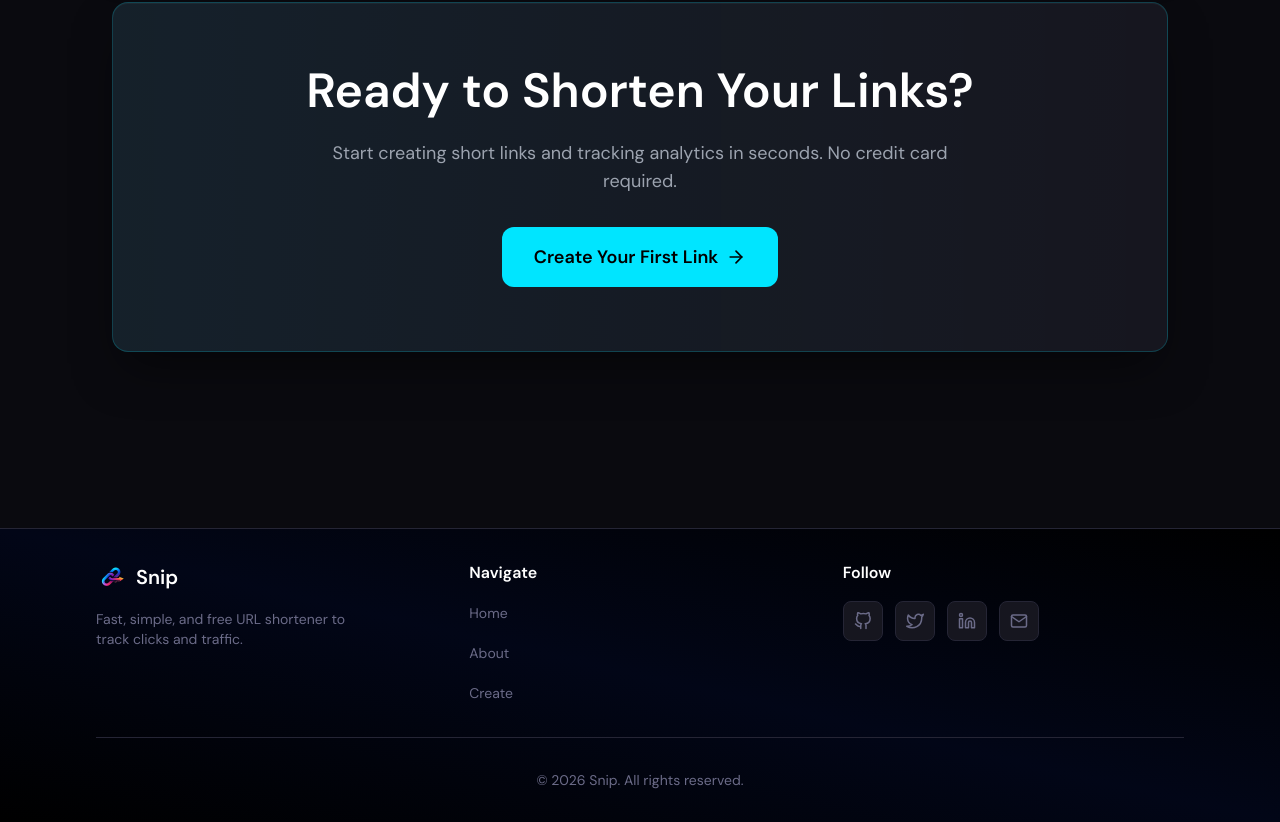
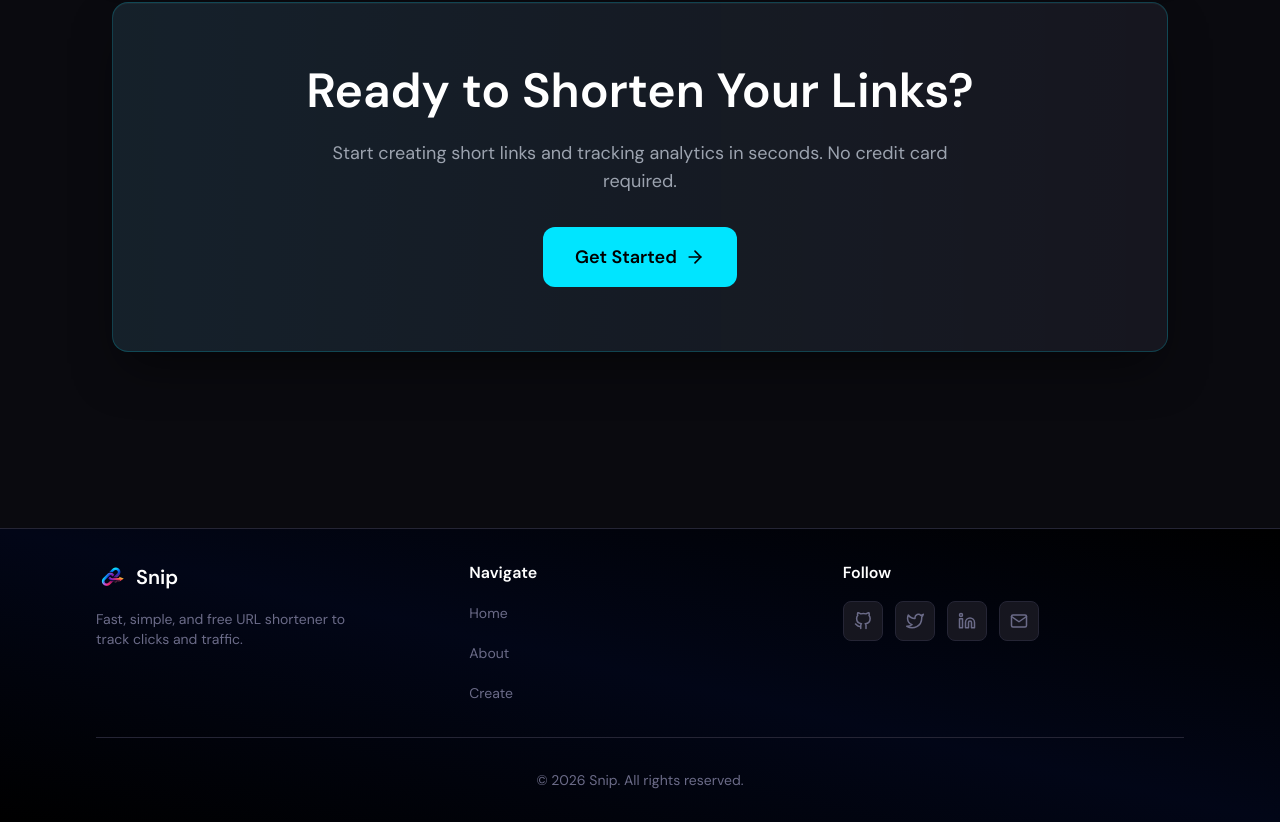
Before and after one commit to nitaidalal/url-shortener-app, a React (Vite) app in the folder frontend/: page /about in a window 1280 px wide. Shown: the part 1755-2577 px from the top of the page. Built offline with nearby package versions, Linux system fonts and the light colour scheme; no server answers.

Commit message:
feat: update button text from 'Create Your First Link' to 'Get Started' for improved clarity

```diff
--- a/frontend/src/pages/About.jsx
+++ b/frontend/src/pages/About.jsx
@@ -172,7 +172,7 @@ export default function About() {
               href="/shortener"
               className="inline-flex items-center gap-2 px-8 py-4 bg-accent text-black font-bold rounded-xl hover:bg-accent/90 transition-all transform hover:scale-105 text-lg"
             >
-              Create Your First Link
+              Get Started
               <FiArrowRight size={20} />
             </a>
           </div>
```
